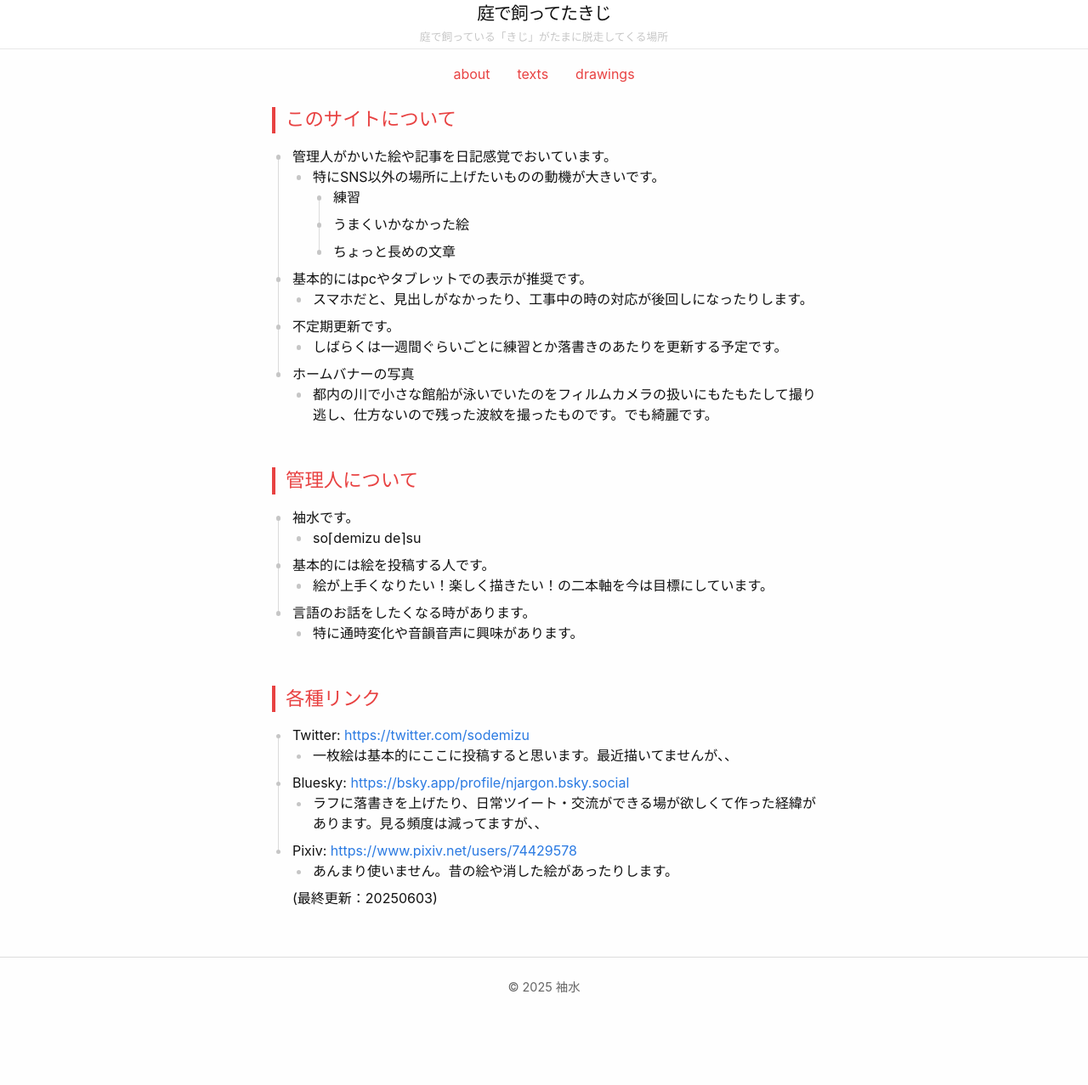
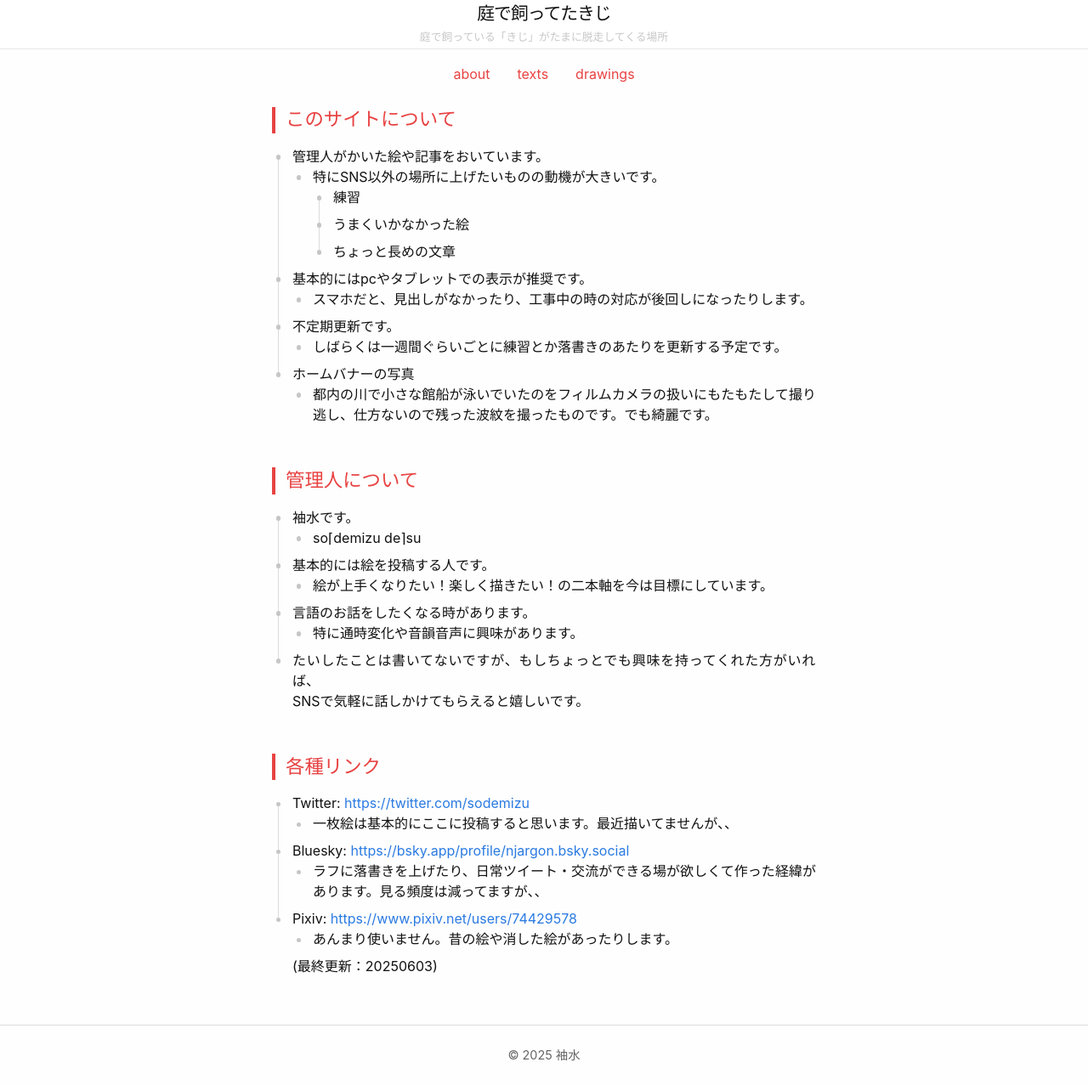
Before and after one commit to njargon/njargon.github.io, a Jekyll site: the page built from about.md, in a window 1280 px wide. Shown: the whole page at 85% size. Built offline with Jekyll 4.4.1, drawn with Linux system fonts in a browser that asks for light colours; before the commit the page ends 1197 px from its top, so only the background shows below that.

Commit message:
vault backup: 2025-06-04 00:11:50

```diff
--- a/about.md
+++ b/about.md
@@ -12,7 +12,7 @@ permalink: /about/
 
 ## このサイトについて
 
-- 管理人がかいた絵や記事を日記感覚でおいています。
+- 管理人がかいた絵や記事をおいています。
 	- 特にSNS以外の場所に上げたいものの動機が大きいです。
 		- 練習
 		- うまくいかなかった絵
@@ -32,6 +32,8 @@ permalink: /about/
 	- 絵が上手くなりたい！楽しく描きたい！の二本軸を今は目標にしています。
 - 言語のお話をしたくなる時があります。
 	- 特に通時変化や音韻音声に興味があります。
+- たいしたことは書いてないですが、もしちょっとでも興味を持ってくれた方がいれば、
+SNSで気軽に話しかけてもらえると嬉しいです。
 
 ## 各種リンク
 - Twitter: [https://twitter.com/sodemizu](https://twitter.com/sodemizu)
```
